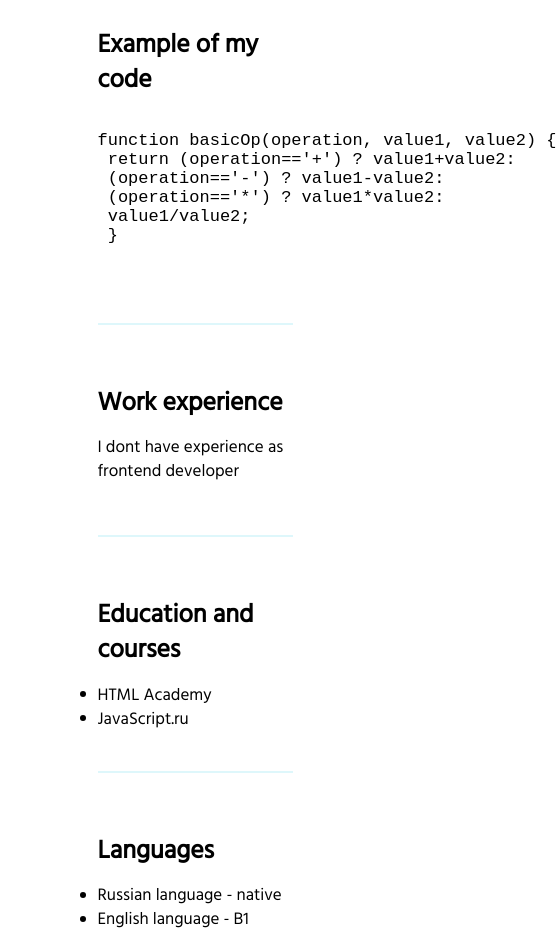
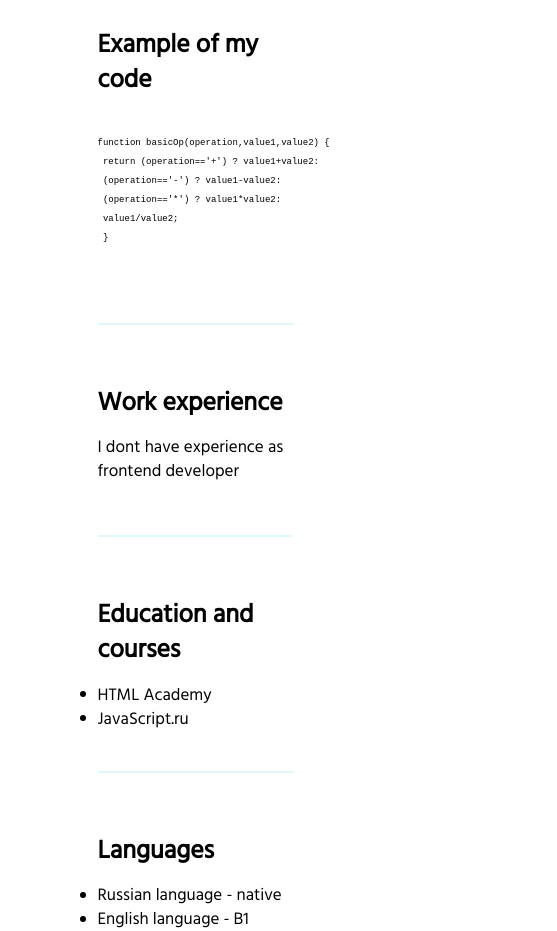
Before and after one commit to Milashakas/Pre-rsschool-cv, a plain HTML site: page index.html in a window 390 px wide. Shown: the part 1460-2391 px from the top of the page, 557 px wide, since content can reach past the window. Drawn offline with Linux system fonts and the light colour scheme.

Commit message:
feat: change font-size in code section on mobile version

```diff
--- a/index.html
+++ b/index.html
@@ -77,8 +77,8 @@
                 <h2 class="section-title">Example of my code</h2>
 
          <pre>
-            <code>
-function basicOp(operation, value1, value2) {
+            <code class="code">
+function basicOp(operation,value1,value2) {
  return (operation=='+') ? value1+value2:
  (operation=='-') ? value1-value2:
  (operation=='*') ? value1*value2:
--- a/style.css
+++ b/style.css
@@ -109,4 +109,7 @@ body {
   .img-wrapper {
     margin: 0 auto;
   }
+  .code {
+    font-size: 9px;
+  }
 }
```
